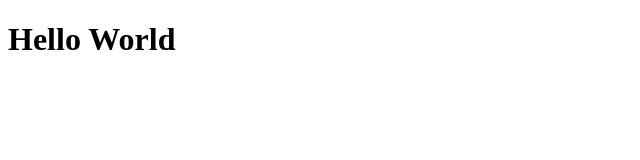
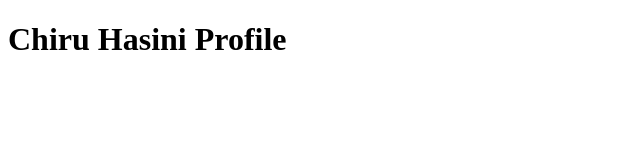
Before and after one commit to chiruhasini14/chiruhasini14.github.io, a plain HTML site: page index.html in a window 1280 px wide. Shown: the whole page, without its empty margins (0-640 px from the left). Drawn offline with Linux system fonts and the light colour scheme.

Commit message:
second commit

```diff
--- a/index.html
+++ b/index.html
@@ -3,9 +3,17 @@
 <head>
     <meta charset="UTF-8">
     <meta name="viewport" content="width=device-width, initial-scale=1.0">
+    <meta name="keyword" content="Chiru hasini Computer Science Engeneering">
+    <meta name="description" content="This is a profile page of Chiru Hasini">
+    <meta name="Author" content="Chiru Hasini">
+    <meta http-equiv="refresh" content="10" url="http://localhost:8080/profile">
+    <meta name="robots" content="index,follow">
+    <link rel="stylesheet" href="./assets/css/style.css">
     <title>Document</title>
 </head>
 <body>
-    <h1> Hello World </h1>
+    <header>
+        <h1>Chiru Hasini Profile</h1>
+    </header>
 </body>
 </html>
```
